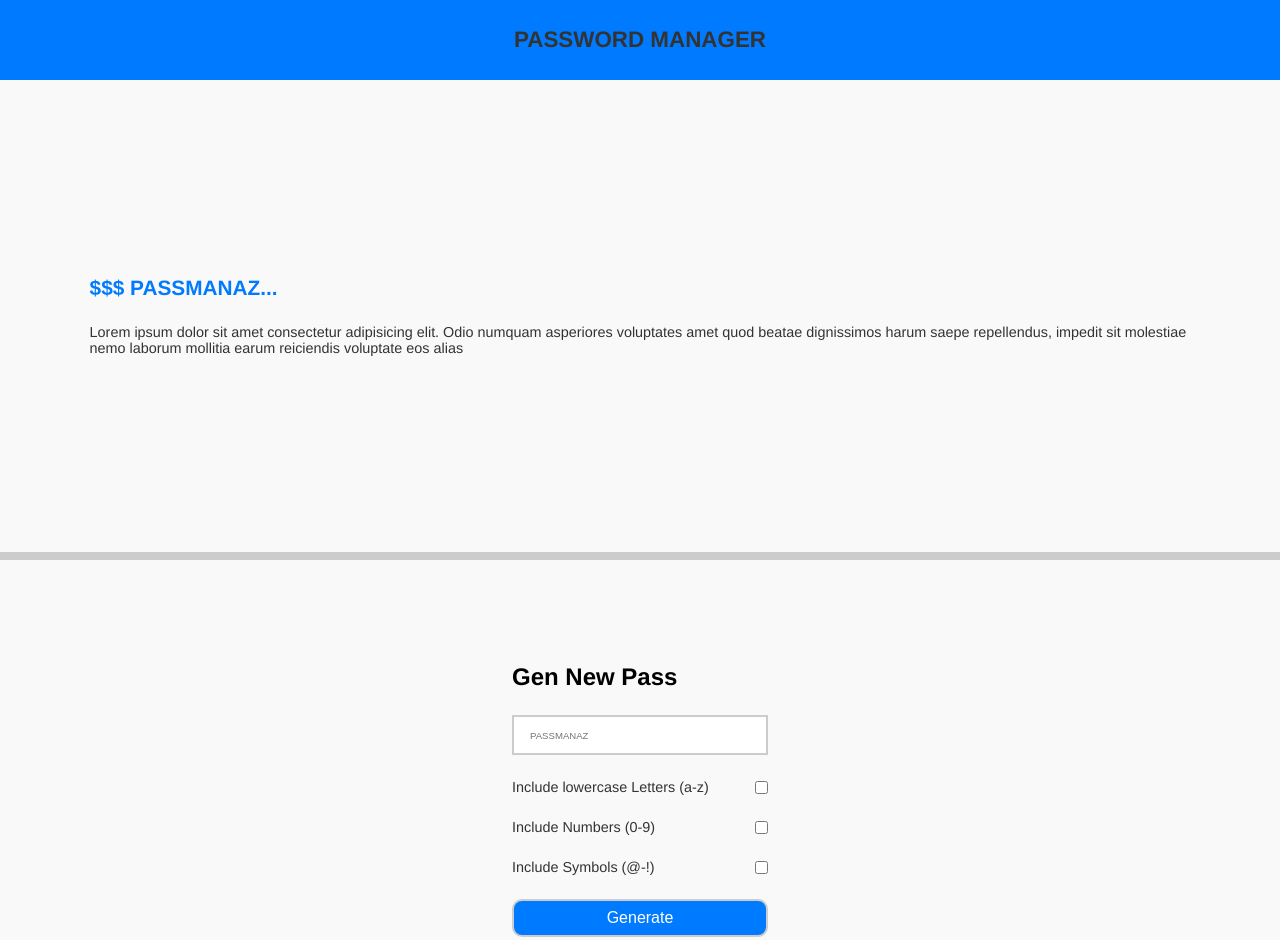
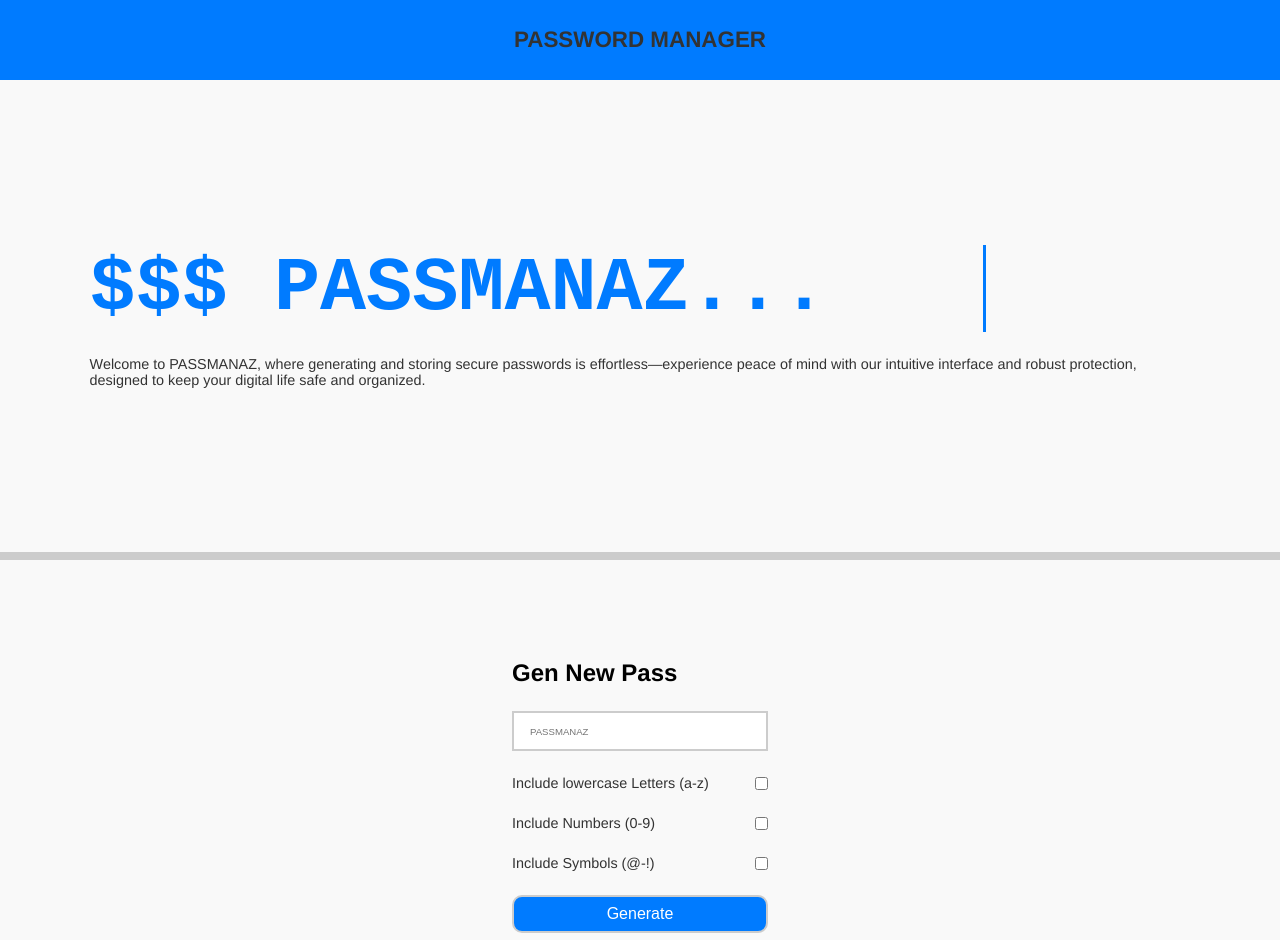
Before and after one commit to HIMANSHU21SHRMA/PassManaz, a plain HTML site: page index.html in a window 1280 px wide. Shown: the top 940 px of the page. Drawn offline with Linux system fonts and the light colour scheme.

Commit message:
animation is added

```diff
--- a/index.html
+++ b/index.html
@@ -12,11 +12,10 @@
     </nav>
   <main>
       <h1>
-        <span>$$$</span>
-        PASSMANAZ...
+        <span  id="sym-anim">$$$</span>
+       <span  id="text-anim">PASSMANAZ...</span>
       </h1>
-      <p>
-        Lorem ipsum dolor sit amet consectetur adipisicing elit. Odio numquam asperiores voluptates amet quod beatae dignissimos harum saepe repellendus, impedit sit molestiae nemo laborum mollitia earum reiciendis voluptate eos alias
+      <p>Welcome to PASSMANAZ, where generating and storing secure passwords is effortless—experience peace of mind with our intuitive interface and robust protection, designed to keep your digital life safe and organized.
       </p>
   </main>
  <div class="page2">
@@ -43,6 +42,9 @@
 
   </div>
  </div>
+ <div class="page3">
+
+ </div>
  <script src="app.js"></script>
 </body>
 </html>
--- a/style.css
+++ b/style.css
@@ -8,6 +8,7 @@ html , body{
     width: 100%;
     font-family: 'Franklin Gothic Medium', 'Arial Narrow', Arial, sans-serif;
 }
+/* page one */
 nav{
     height: 10vh;
     background-color: #007bff;
@@ -29,38 +30,51 @@ main{
     justify-content: center;
     gap: 3vh;
     border-bottom: 8px solid #ccc;
+
 }
 main h1{
-    font-size: 1.3rem;
+    width: 70%;
+    font-size: 6vw;
+
     margin-left: 7vw;
     color: #007bff;
+    font-family: monospace;
+    border-right: 3px solid;
+    white-space: nowrap;
+    overflow: hidden;
+    animation: typing 2s steps(15), cursor .6s step-end infinite alternate;
+}
 
+
+/* Cursor animation */
+@keyframes cursor {
+    50% {
+        border-color: transparent;
+    }
 }
-main span{
-    animation: popup ;
-    animation: name duration timing-function delay iteration-count direction fill-mode;
-}
-@keyframes popup {
-    0%{
-        transform: scale(0);
+
+/* Animation for typing */
+@keyframes typing {
+    from {
+        width: 0;
     }
-    100%{
-        transform: scale(1);
-    }
+
 }
 main p{
     font-size: 0.9rem;
     margin:0 7vw;
     color: #333333;
 }
+/* page two */
 .page2{
     height: 60vh;
     width: 100%;
     background: #f9f9f9;
-
+    border-bottom: 8px solid #ccc;
     display: flex;
     align-items: center;
     justify-content: center;
+    flex-wrap: wrap;
 }
 .generat{
     display: flex;
@@ -71,6 +85,7 @@ main p{
 
 }
 .text-inp input[type="text"]{
+    min-width: 200px;
     width: 20vw;
     height: 5vh;
     background-color: #ffffff;
@@ -86,9 +101,7 @@ main p{
     font-size: 0.9rem;
     color: #333333;
 }
-.text-inp i{
-    background-color: #000;
-}
+
 .row{
     display: flex;
     align-items: center;
@@ -117,3 +130,9 @@ main p{
     box-shadow: 1px 2px 3px black;
 
 }
+/* page three */
+.page3{
+height: 60vh;
+width: 100%;
+background-color: #f9f9f9;
+}
```
